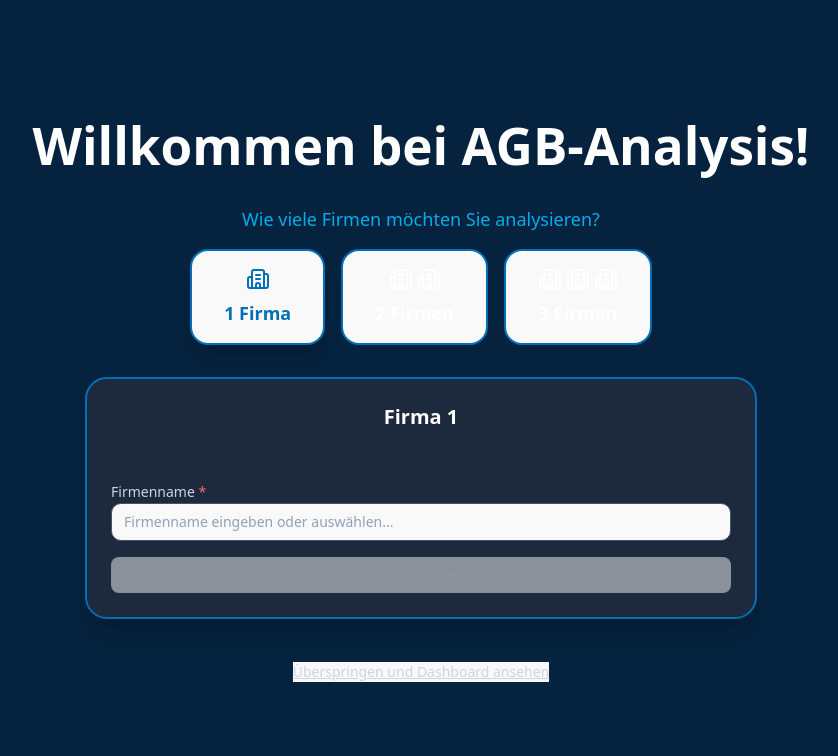
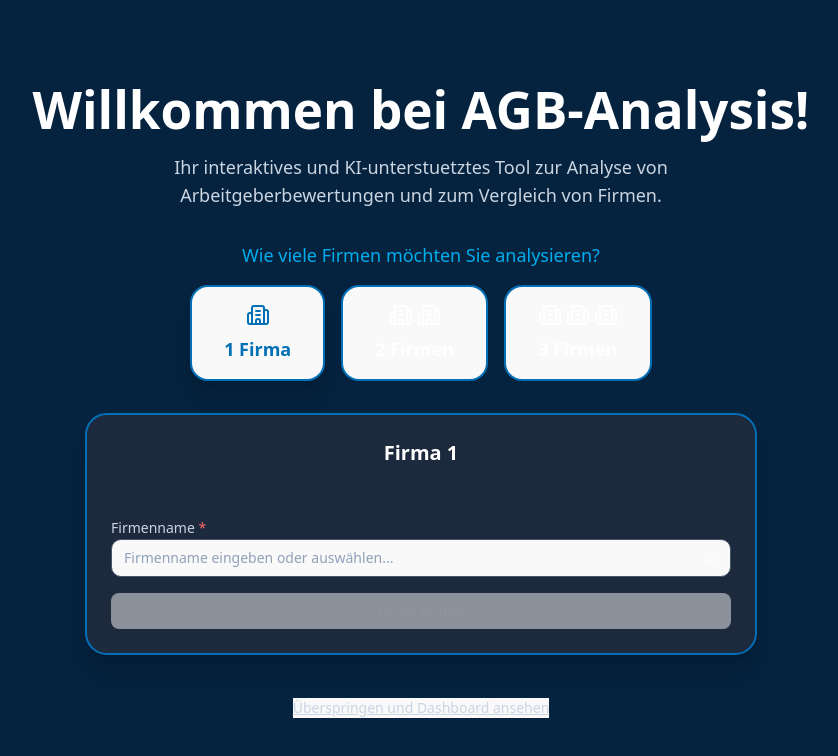
Before and after one commit to spvapech/EPA-Bachelorprojekt, a React app in the folder frontend/: page /welcome in a window 1280 px wide. Shown: the top 756 px of the page, without its empty margins (219-1057 px from the left). Built offline with nearby package versions, Linux system fonts and the light colour scheme; the HTML template or start-up script is replaced by a standard one.

Commit message:
Add welcome subtitle

```diff
--- a/frontend/src/pages/Welcome.jsx
+++ b/frontend/src/pages/Welcome.jsx
@@ -437,9 +437,9 @@ export default function Welcome() {
                     <h1 className="text-5xl font-bold text-white mb-4">
                         Willkommen bei AGB-Analysis!
                     </h1>
-                    {/* <p className="text-xl text-slate-200">
-                        Laden Sie Ihre Excel-Dateien hoch, um mit der Analyse zu beginnen
-                    </p> */}
+                    <p className="mt-2 text-lg text-slate-300 max-w-2xl mx-auto">
+                        Ihr interaktives und KI-unterstuetztes Tool zur Analyse von Arbeitgeberbewertungen und zum Vergleich von Firmen.
+                    </p>
                 </div>
 
                 {/* Mode Selection */}
```
